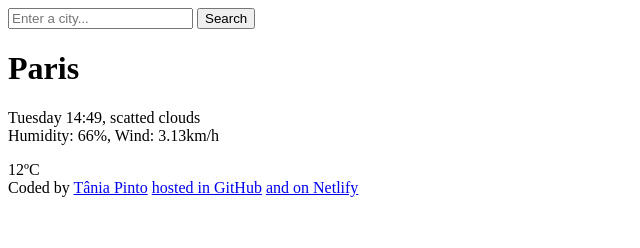
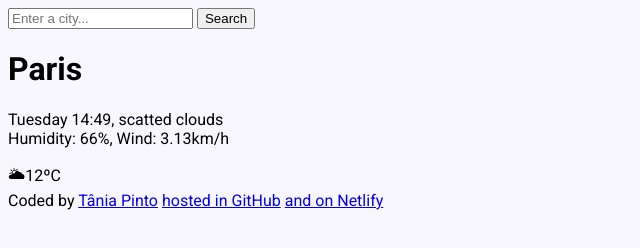
Before and after one commit to taniapintoo/weather-project, a plain HTML site: page index.html in a window 1280 px wide. Shown: the whole page, without its empty margins (0-640 px from the left). Drawn offline with Linux system fonts and the light colour scheme.

Commit message:
styled main container and added custom fotns

```diff
--- a/index.html
+++ b/index.html
@@ -4,10 +4,18 @@
     <meta charset="UTF-8" />
     <meta http-equiv="X-UA-Compatible" content="IE=edge" />
     <meta name="viewport" content="width=device-width, initial-scale=1.0" />
+    <link href="preconnect" href="https://fonts.gstatic.com" crossorigin />
+    <link
+      href="https://fonts.googleapis.com/css2?family=Roboto:ital,wght@0,100..900;1,100..900&display=swap"
+      rel="stylesheet"
+    />
+
+    <link rel="stylesheet" href="src/style.css" />
     <title>Weather Project</title>
   </head>
 
   <body>
+    <div>
       <header>
         <form>
           <input type="search" placeholder="Enter a city..." required />
@@ -23,18 +31,21 @@
             Humidity: 66%, Wind: 3.13km/h
           </p>
         </div>
-      <div>12ºC</div>
+        <div>🌥12ºC</div>
       </main>
 
       <footer>
         Coded by
-      <a href="https://github.com/taniapintoo/" target="_bkack"> Tânia Pinto</a>
-      <a href="https://github.com/taniapintoo/" target="_bkack">
+        <a href="https://github.com/taniapintoo/" target="_blank">
+          Tânia Pinto</a
+        >
+        <a href="https://github.com/taniapintoo/" target="_blank">
           hosted in GitHub</a
         >
-      <a href="https://metproject.netlify.app/" target="_bkack">
+        <a href="https://metproject.netlify.app/" target="_blank">
           and on Netlify</a
         >
       </footer>
+    </div>
   </body>
 </html>
--- /dev/null
+++ b/src/style.css
@@ -0,0 +1,11 @@
+body {
+  background-color: #f9f7fe;
+  font-family: "roboto", sans-serf;
+}
+.weather-app {
+  background: white;
+  max-width: 600px;
+  margin: 45px auto;
+  box-shadow: 0 30px 50px rgba(65, 50, 100, 0.08);
+  padding: 30px;
+}
```
Lines whose indentation alone changed are shown as unchanged.
